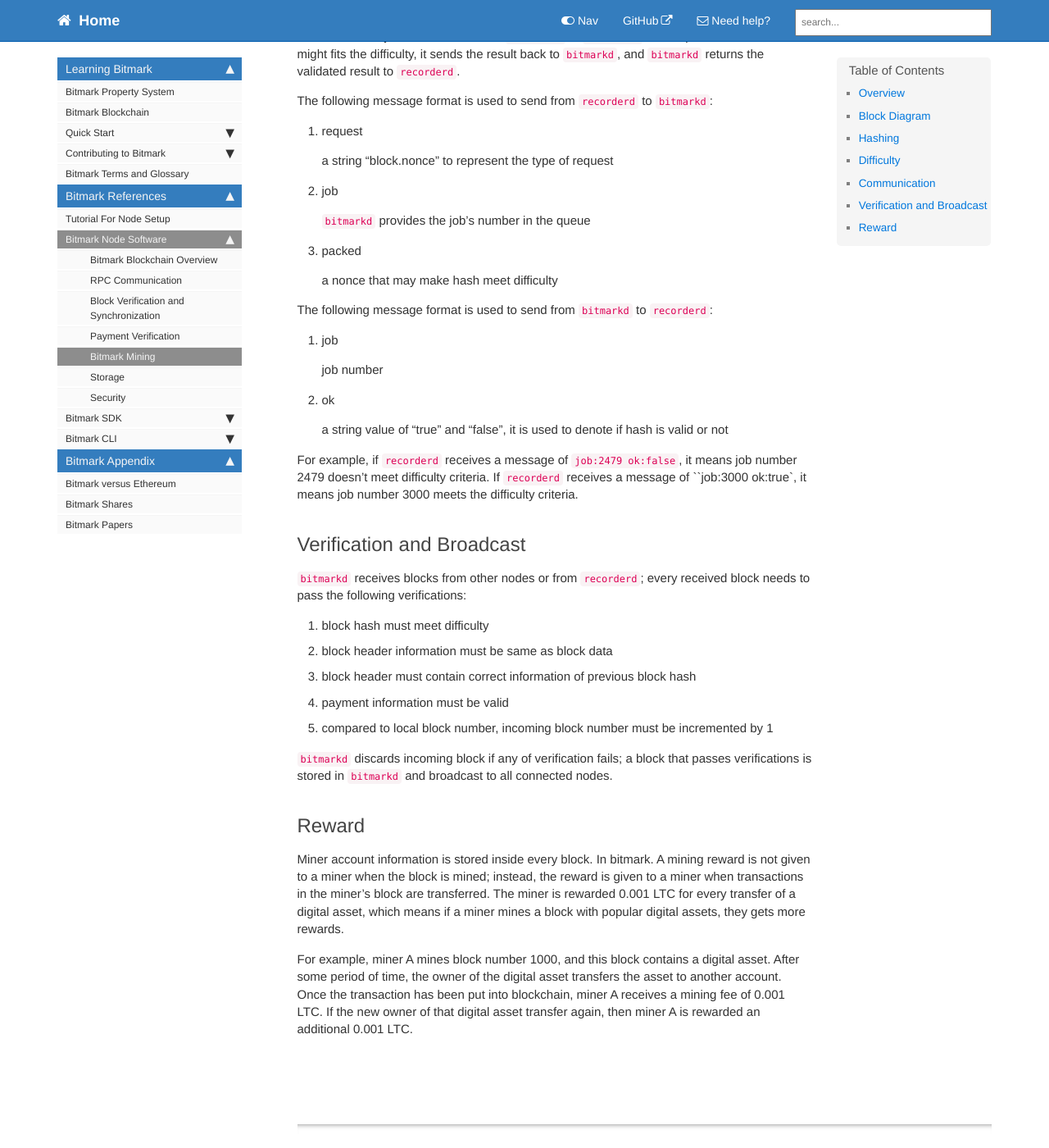
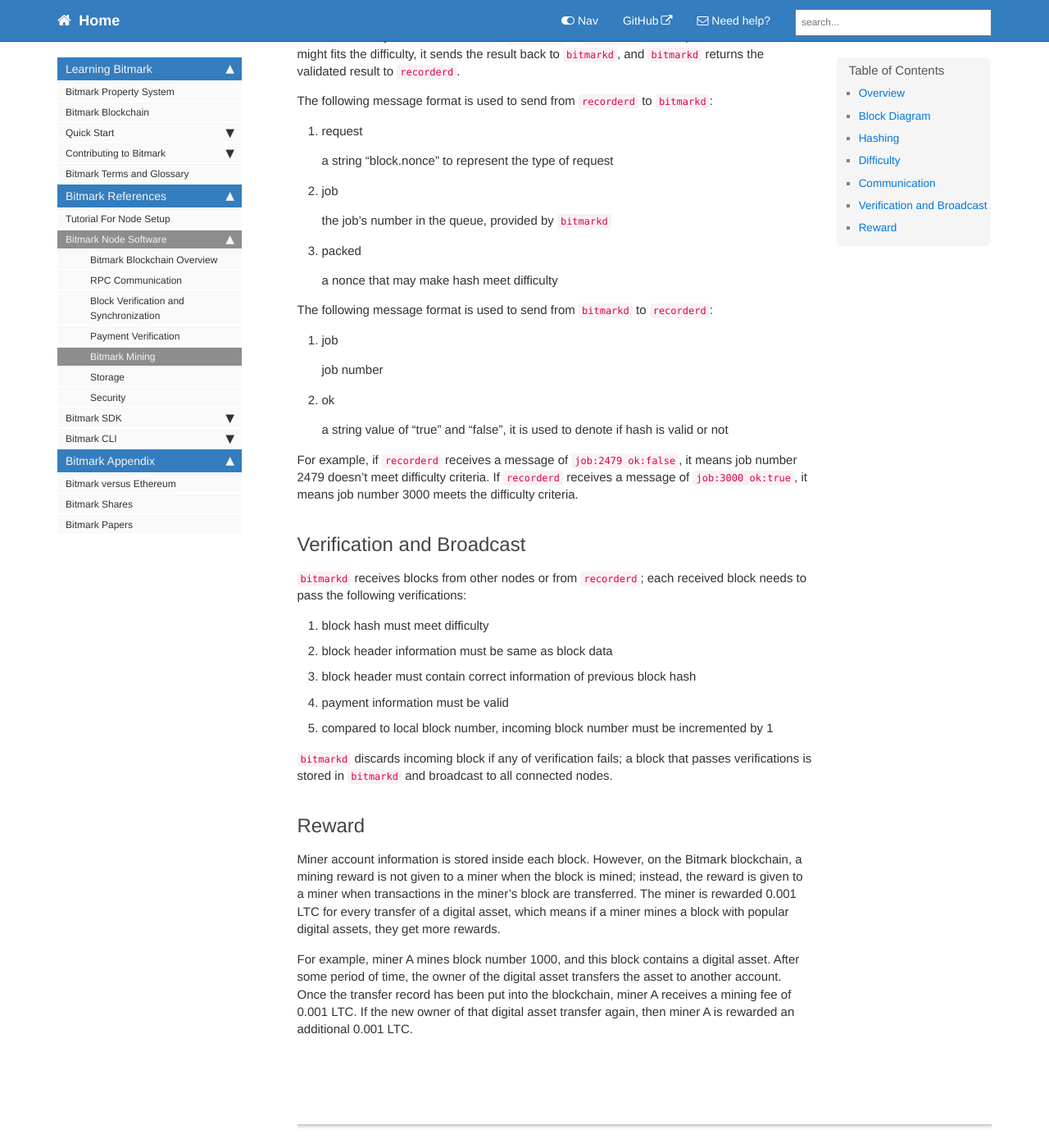
Before and after one commit to bitmark-inc/docs, a Jekyll site: the page built from pages/bitmark-references/bitmark-node-software/mining.md, in a window 1280 px wide and 1400 px high, scrolled down 2424 px. Shown: the whole window at 82% size. Built offline with Jekyll 4.4.1, drawn with Linux system fonts in a browser that asks for light colours; comment, search, counter and statistics services are not loaded; some of the changed text lies outside the part shown.

Commit message:
Final edits

```diff
--- a/pages/bitmark-references/bitmark-node-software/mining.md
+++ b/pages/bitmark-references/bitmark-node-software/mining.md
@@ -30,9 +30,9 @@
 
 ## Hashing
 
-Hashing is the transformation of a string of characters into an unique value or key that represents the original string. There are different hash implementations using a wide range of algorithms; if the hash implementation is well designed, it is very difficult to guess original data from a given hash value.
+Hashing is the transformation of a string of characters into an unique value or key that represents the original string. There are different hash implementations using a wide range of algorithms; if the hash implementation is well designed, it is very difficult to guess the original data from a given hash value.
 
-The Bitmark Property System uses `argon2` to compute its hashing; `argon2` has some benefits, such as a memory-hard algorithm that provides resistance against GPU and ASIC hardware computation and the production of a hash that is 256 bits long.
+The Bitmark blockchain uses `argon2` to compute its hashing; `argon2` has some benefits, such as a memory-hard algorithm that provides resistance against GPU and ASIC hardware computation and the production of a hash that is 256 bits long.
 
 The `argon2` user-land software supports a wide range of parameters.
 
@@ -93,7 +93,7 @@
 
 ## Communication
 
-`bitmarkd` sends hashing job to `recorderd`. Each `bitmarkd` has a job queue that lists the records of what job have been sent to `recorderd`. If `recorderd` finds a possible hash that might fits the difficulty, it sends the result back to `bitmarkd`, and `bitmarkd` returns the validated result  to `recorderd`.
+`bitmarkd` sends a hashing job to `recorderd`. Each `bitmarkd` has a job queue that lists the records of what job have been sent to `recorderd`. If `recorderd` finds a possible hash that might fits the difficulty, it sends the result back to `bitmarkd`, and `bitmarkd` returns the validated result  to `recorderd`.
 
 The following message format is used to send from `recorderd` to `bitmarkd`:
 
@@ -103,7 +103,7 @@
 
 1. job
 
-    `bitmarkd` provides the job's number in the queue
+   the job's number in the queue, provided by `bitmarkd`
 
 1. packed
 
@@ -119,11 +119,11 @@
 
     a string value of "true" and "false", it is used to denote if hash is valid or not
 
-For example, if `recorderd` receives a message of `job:2479 ok:false`, it means job number 2479 doesn't meet difficulty criteria. If `recorderd` receives a message of ``job:3000 ok:true`, it means job number 3000 meets the difficulty criteria.
+For example, if `recorderd` receives a message of `job:2479 ok:false`, it means job number 2479 doesn't meet difficulty criteria. If `recorderd` receives a message of `job:3000 ok:true`, it means job number 3000 meets the difficulty criteria.
 
 ## Verification and Broadcast
 
-`bitmarkd` receives blocks from other nodes or from `recorderd`; every received block needs to pass the following verifications:
+`bitmarkd` receives blocks from other nodes or from `recorderd`; each received block needs to pass the following verifications:
 
 1. block hash must meet difficulty
 1. block header information must be same as block data
@@ -135,6 +135,6 @@
 
 ## Reward
 
-Miner account information is stored inside every block. In bitmark. A mining reward is not given to a miner when the block is mined; instead, the reward is given to a miner when transactions in the miner's block are transferred. The miner is rewarded 0.001 LTC for every transfer of a digital asset, which means if a miner mines a block with popular digital assets, they gets more rewards.
+Miner account information is stored inside each block. However, on the Bitmark blockchain, a mining reward is not given to a miner when the block is mined; instead, the reward is given to a miner when transactions in the miner's block are transferred. The miner is rewarded 0.001 LTC for every transfer of a digital asset, which means if a miner mines a block with popular digital assets, they get more rewards.
 
-For example, miner A mines block number 1000, and this block contains a digital asset. After some period of time, the owner of the digital asset transfers the asset to another account. Once the transaction has been put into blockchain, miner A receives a mining fee of 0.001 LTC. If the new owner of that digital asset transfer again, then miner A is rewarded an additional 0.001 LTC.
+For example, miner A mines block number 1000, and this block contains a digital asset. After some period of time, the owner of the digital asset transfers the asset to another account. Once the transfer record has been put into the blockchain, miner A receives a mining fee of 0.001 LTC. If the new owner of that digital asset transfer again, then miner A is rewarded an additional 0.001 LTC.
```
Also changed, not shown: other parts of pages/bitmark-references/bitmark-node-software/mining.md (+1 -1 lines).
